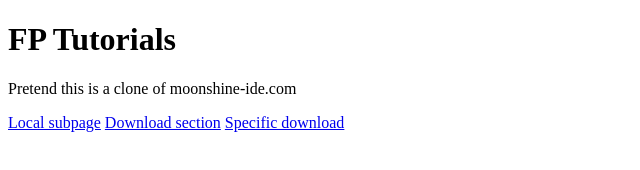
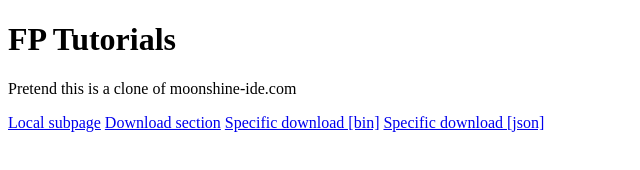
Before and after one commit to Aszusz/fp-tutorials, a plain HTML site: page index.html in a window 1280 px wide. Shown: the whole page, without its empty margins (0-640 px from the left). Drawn offline with Linux system fonts and the light colour scheme.

Commit message:
Add json link

```diff
--- a/index.html
+++ b/index.html
@@ -13,7 +13,11 @@
     <a href="https://fp-tutorials.net/downloads/">Download section</a>
     <a
       href="https://fp-tutorials.net/downloads/releases/dev/macos/MoonshineDevelopment.pkg"
-      >Specific download</a
+      >Specific download [bin]</a
+    >
+    <a
+      href="https://fp-tutorials.net/downloads/releases/dev/macos/build_details_macos.json"
+      >Specific download [json]</a
     >
   </body>
 </html>
```
